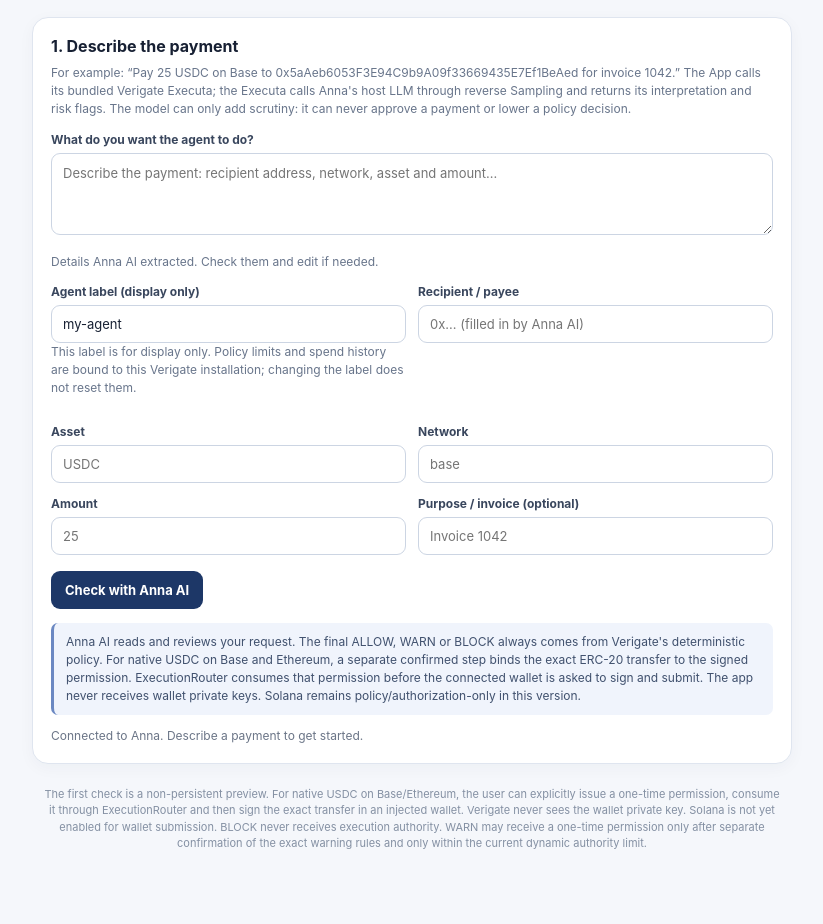
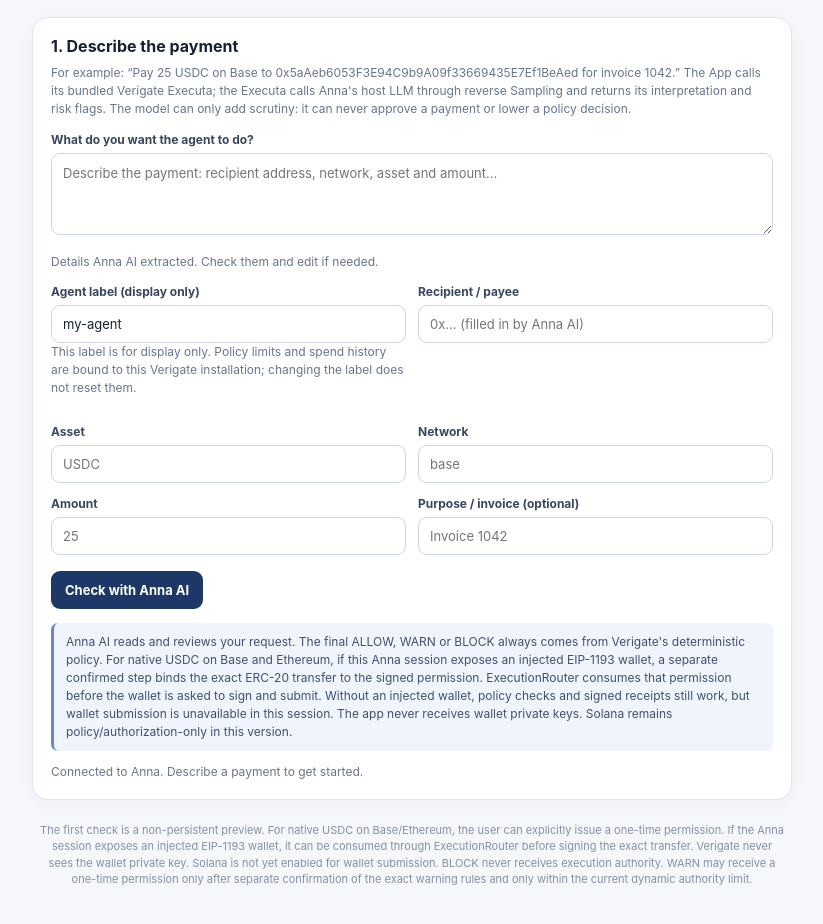
Before and after one commit to rudimentall1/verigate, a website with bundled scripts: page anna/bundle/index.html in a window 1280 px wide. Shown: the part 110-1034 px from the top of the page, without its empty margins (228-1051 px from the left). Before the commit the page ends 1001 px from the top, so only its background shows below. Built offline with nearby package versions, Linux system fonts and the light colour scheme.

Commit message:
docs: state EIP-1193 wallet is host-session dependent

```diff
--- a/anna/bundle/index.html
+++ b/anna/bundle/index.html
@@ -114,7 +114,7 @@
           <ul id="clarify-list" class="rules"></ul>
           <label id="confirm-wrap" class="confirm"><input id="confirm-details" type="checkbox" /> I confirm the details above are what I mean</label>
         </div>
-        <div class="note">Anna AI reads and reviews your request. The final ALLOW, WARN or BLOCK always comes from Verigate's deterministic policy. For native USDC on Base and Ethereum, a separate confirmed step binds the exact ERC-20 transfer to the signed permission. ExecutionRouter consumes that permission before the connected wallet is asked to sign and submit. The app never receives wallet private keys. Solana remains policy/authorization-only in this version.</div>
+        <div class="note">Anna AI reads and reviews your request. The final ALLOW, WARN or BLOCK always comes from Verigate's deterministic policy. For native USDC on Base and Ethereum, if this Anna session exposes an injected EIP-1193 wallet, a separate confirmed step binds the exact ERC-20 transfer to the signed permission. ExecutionRouter consumes that permission before the wallet is asked to sign and submit. Without an injected wallet, policy checks and signed receipts still work, but wallet submission is unavailable in this session. The app never receives wallet private keys. Solana remains policy/authorization-only in this version.</div>
         <div id="interpretation" aria-live="polite"></div>
         <p id="status" role="status">Connecting to Anna…</p>
         <div id="error" role="alert"></div>
@@ -173,7 +173,7 @@
           <button id="approval-accept" class="primary" type="button">Confirm</button>
         </div>
       </dialog>
-      <p class="fineprint">The first check is a non-persistent preview. For native USDC on Base/Ethereum, the user can explicitly issue a one-time permission, consume it through ExecutionRouter and then sign the exact transfer in an injected wallet. Verigate never sees the wallet private key. Solana is not yet enabled for wallet submission. BLOCK never receives execution authority. WARN may receive a one-time permission only after separate confirmation of the exact warning rules and only within the current dynamic authority limit.</p>
+      <p class="fineprint">The first check is a non-persistent preview. For native USDC on Base/Ethereum, the user can explicitly issue a one-time permission. If the Anna session exposes an injected EIP-1193 wallet, it can be consumed through ExecutionRouter before signing the exact transfer. Verigate never sees the wallet private key. Solana is not yet enabled for wallet submission. BLOCK never receives execution authority. WARN may receive a one-time permission only after separate confirmation of the exact warning rules and only within the current dynamic authority limit.</p>
     </main>
     <script src="anna-tool-ids.js"></script>
     <script type="module" src="app.js"></script>
```
